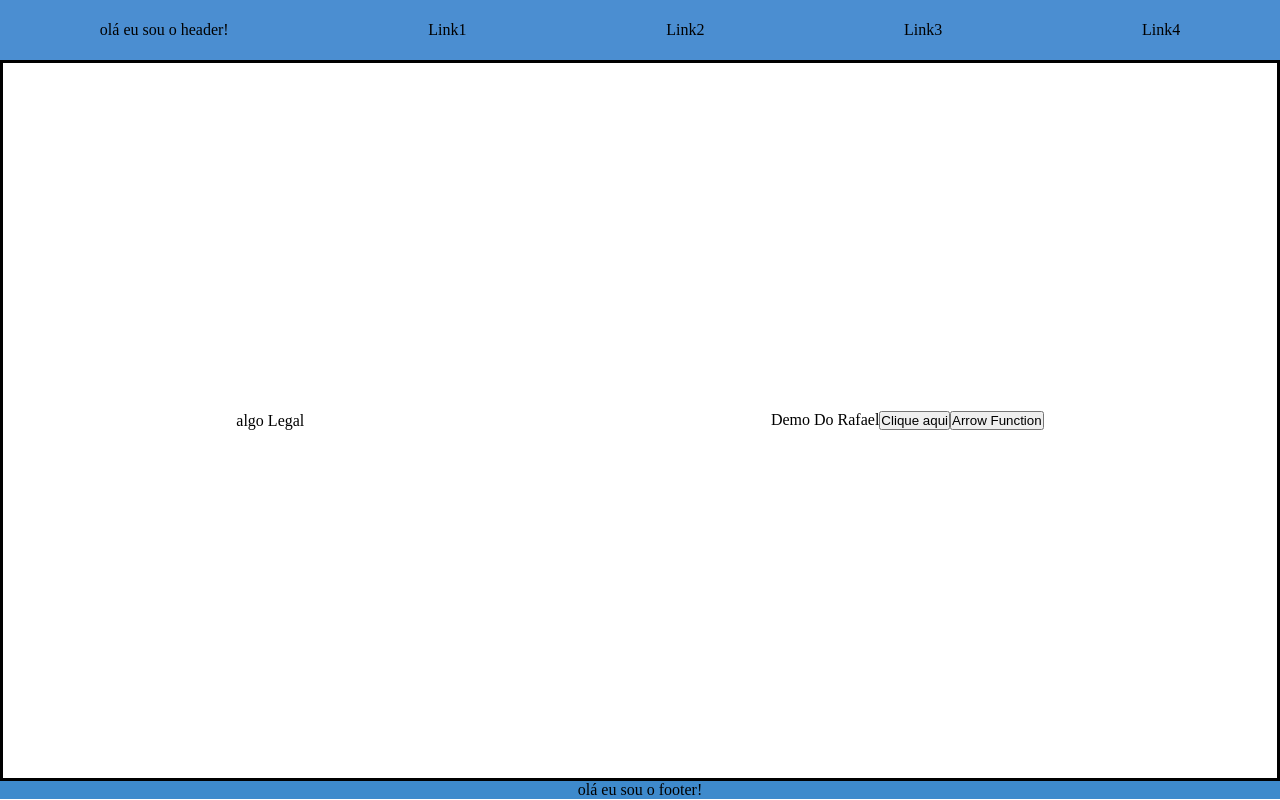
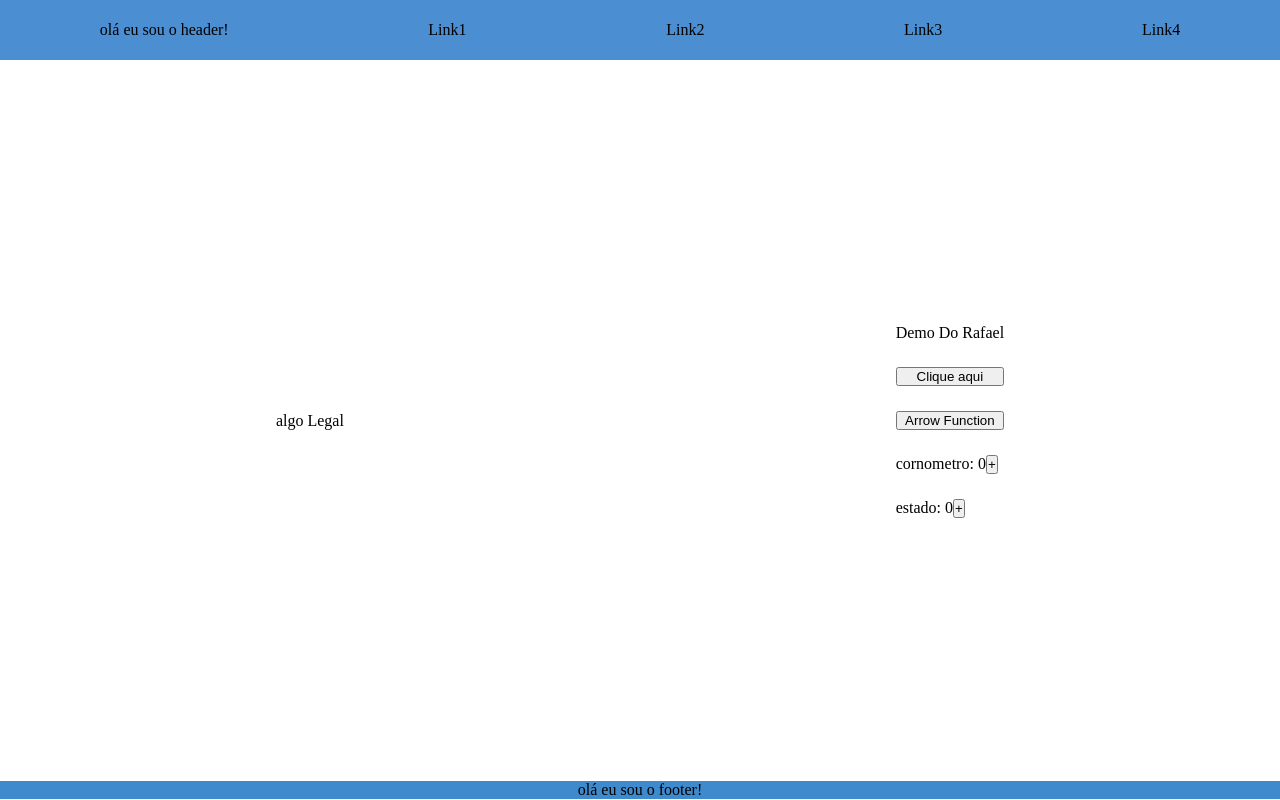
Before and after one commit to Gucrima/AtividadesTerceiraFaseSENAI, a React (Vite) app in the folder aula_1/: page / in a window 1280 px wide. Built offline with nearby package versions, Linux system fonts and the light colour scheme.

Commit message:
revisão barba do rafa

```diff
--- a/aula_1/src/components/Body.css
+++ b/aula_1/src/components/Body.css
@@ -4,5 +4,4 @@
   display: flex;
   justify-content: space-around;
   align-items: center;
-  border: solid;
 }
--- a/aula_1/src/components/Demo1.css
+++ b/aula_1/src/components/Demo1.css
@@ -0,0 +1,5 @@
+.conteiner-demo1{
+    display: flex;
+    flex-direction: column;
+    gap: 25px;
+}
--- a/aula_1/src/components/Demo1.jsx
+++ b/aula_1/src/components/Demo1.jsx
@@ -1,8 +1,22 @@
 import React from 'react'
+import { useState } from 'react'
 import './Demo1.css'
 
 function Demo1() {
-    function alertarUsuario(){
+    const [estado, setEstado] = useState(0); // define um estado inicial de 0
+    function aumentaNumero(){ // função que aumenta o estado em 1 a cada clique
+        setEstado(estado + 1)
+    }
+
+    let cornometro = 0; // variável que armazena o nnúmero de cliques
+
+
+    function contadorDoRafa(){ // função que aumenta o cornometro em 1 a cada clique
+        cornometro = cornometro + 1;
+        console.log(cornometro)
+    }
+
+    function alertarUsuario(){ // função que alerta o usuário
         alert('Você é muito curioso 🧐')
     }
 
@@ -11,6 +25,17 @@ function Demo1() {
       Demo Do Rafael
       <button onClick={alertarUsuario}>Clique aqui</button>
       <button onClick={() => {alert('executei um arrow Function')}}>Arrow Function</button>
+
+    <div>
+      cornometro: {cornometro}
+      <button onClick={contadorDoRafa}>+</button>
+    </div>
+    <div>
+    {/* exibe o estado atualizados */}
+        estado: {estado}
+    {/* aciona a função aumentaNumero ao clicar no botão  */}
+        <button onClick={aumentaNumero}>+</button>
+    </div>
     </div>
   )
 }
```
